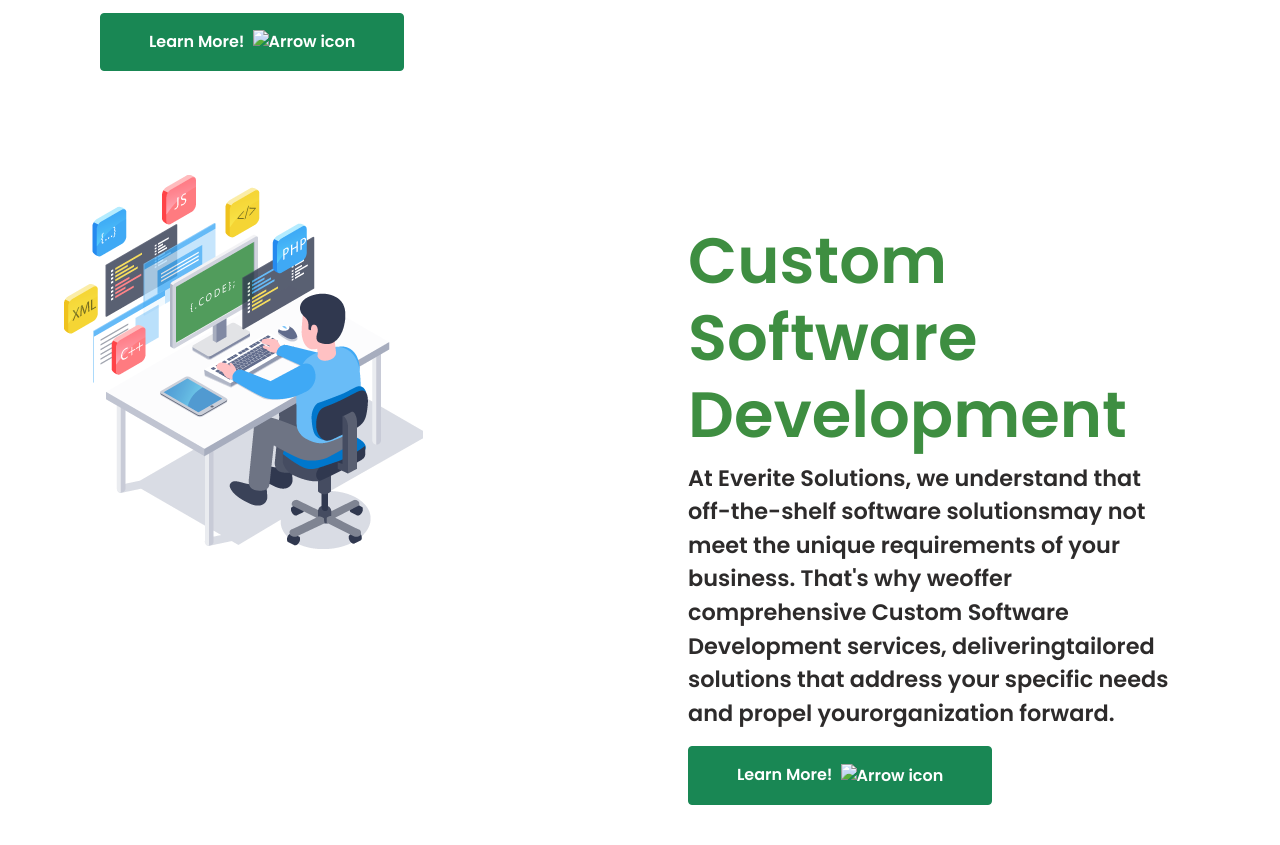
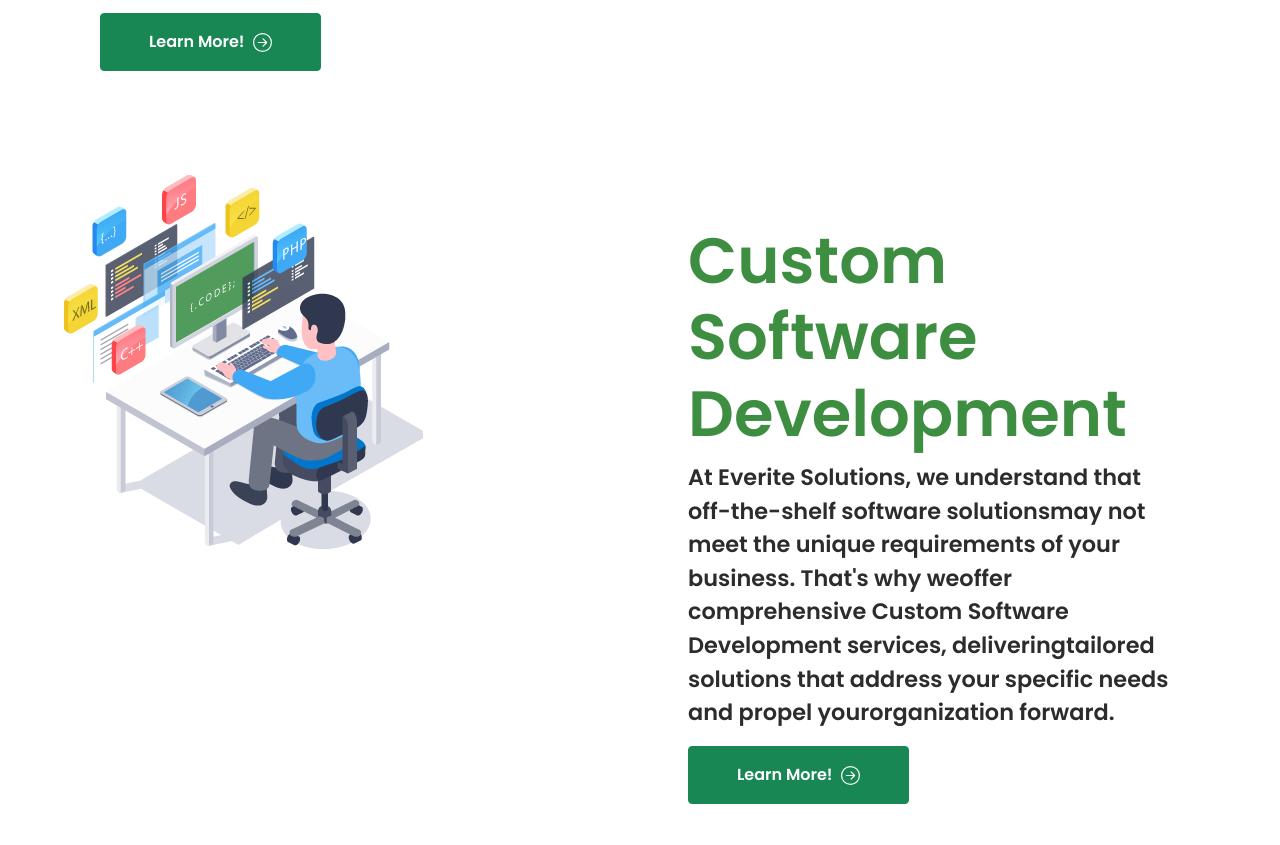
Before and after one commit to Dinesh-comarde/Everite-Solutions-Bootstrap, a plain HTML site: page services.html in a window 1280 px wide. Shown: the part 667-1512 px from the top of the page. Drawn offline with Linux system fonts and the light colour scheme; the site is published under a folder, as on GitHub Pages, so addresses that start at the root find nothing.

Commit message:
The files are uploaded successfully

```diff
--- a/services.html
+++ b/services.html
@@ -67,7 +67,7 @@
               EveriteSolutions, we offer comprehensive Strategy and Innovation
               services to helpbusinesses navigate the complexities of the software
               developmentlandscape and drive growth.</p>
-              <button type="button" class="btn btn-success me-auto px-5 py-3"><span class="fs-6"><strong>Learn More!</strong></span><span><img src="/assets/Icons/arrow-right-circle.svg" class="normal-arrow ms-2" alt="Arrow icon"/></span></button>
+              <button type="button" class="btn btn-success me-auto px-5 py-3"><span class="fs-6"><strong>Learn More!</strong></span><span><img src="./assets/Icons/arrow-right-circle.svg" class="normal-arrow ms-2" alt="Arrow icon"/></span></button>
           </div>
           <div class="col">
             <img src="./assets/Services/Startergies.png" alt="Strategies" class="img-fluid">
@@ -91,7 +91,8 @@
                 why weoffer comprehensive Custom Software Development services,
                 deliveringtailored solutions that address your specific needs and propel
                 yourorganization forward.</p>
-              <button type="button" class="btn btn-success me-auto px-5 py-3"><span class="fs-6"><strong>Learn More!</strong></span><span><img src="/assets/Icons/arrow-right-circle.svg" class="normal-arrow ms-2" alt="Arrow icon"/></span></button>
+                <button type="button" class="btn btn-success me-auto px-5 py-3"><span class="fs-6"><strong>Learn More!</strong></span><span><img src="./assets/Icons/arrow-right-circle.svg" class="normal-arrow ms-2" alt="Arrow icon"/></span></button>
+
             </div>
           </div>
         </div>
@@ -105,7 +106,8 @@
                 MobileApplication Development, ensuring that your app is tailored to
                 meet theunique needs of your target audience. Our approach
                 encompasses thefollowing key elements.</p>
-              <button type="button" class="btn btn-success me-auto px-5 py-3"><span class="fs-6"><strong>Learn More!</strong></span><span><img src="/assets/Icons/arrow-right-circle.svg" class="normal-arrow ms-2" alt="Arrow icon"/></span></button>
+                <button type="button" class="btn btn-success me-auto px-5 py-3"><span class="fs-6"><strong>Learn More!</strong></span><span><img src="./assets/Icons/arrow-right-circle.svg" class="normal-arrow ms-2" alt="Arrow icon"/></span></button>
+
             </div>
             <div class="col">
               <img src="./assets/Services/Mobile-App-Dev.png" alt="Mobile Application Development" class="img-fluid">
@@ -128,11 +130,8 @@
                 EveriteSolutions, we provide comprehensive Cloud Solutions and
                 Infrastructureservices to help businesses leverage the scalability,
                 flexibility, andcost-efficiency of cloud technologies..</p>
-              <button type="button" class="btn btn-success me-auto px-5 py-3"><span class="fs-6"><strong>Learn More!</strong></span><span><img src="/assets/Icons/arrow-right-circle.svg" class="normal-arrow ms-2" alt="Arrow icon"/></span></button>
-
-
+                <button type="button" class="btn btn-success me-auto px-5 py-3"><span class="fs-6"><strong>Learn More!</strong></span><span><img src="./assets/Icons/arrow-right-circle.svg" class="normal-arrow ms-2" alt="Arrow icon"/></span></button>
             </div>
-
           </div>
         </div>
       </section>
@@ -148,7 +147,7 @@
                 enterprises.With years of experience and a passion for fostering
                 successfulcollaborations, we are here to make the journey of finding
                 the perfectfit smoother, more efficient, and ultimately rewarding.</p>
-              <button type="button" class="btn btn-success me-auto px-5 py-3"><span class="fs-6"><strong>Learn More!</strong></span><span><img src="/assets/Icons/arrow-right-circle.svg" class="normal-arrow ms-2" alt="Arrow icon"/></span></button>
+                <button type="button" class="btn btn-success me-auto px-5 py-3"><span class="fs-6"><strong>Learn More!</strong></span><span><img src="./assets/Icons/arrow-right-circle.svg" class="normal-arrow ms-2" alt="Arrow icon"/></span></button>
             </div>
             <div class="col">
               <img src="./assets/Services/Managed-Consulting.png" alt="Managed Consulting services" class="img-fluid">
```
Also changed, not shown: contact.html (+1 -1 lines), index.html (+3 -3 lines).
